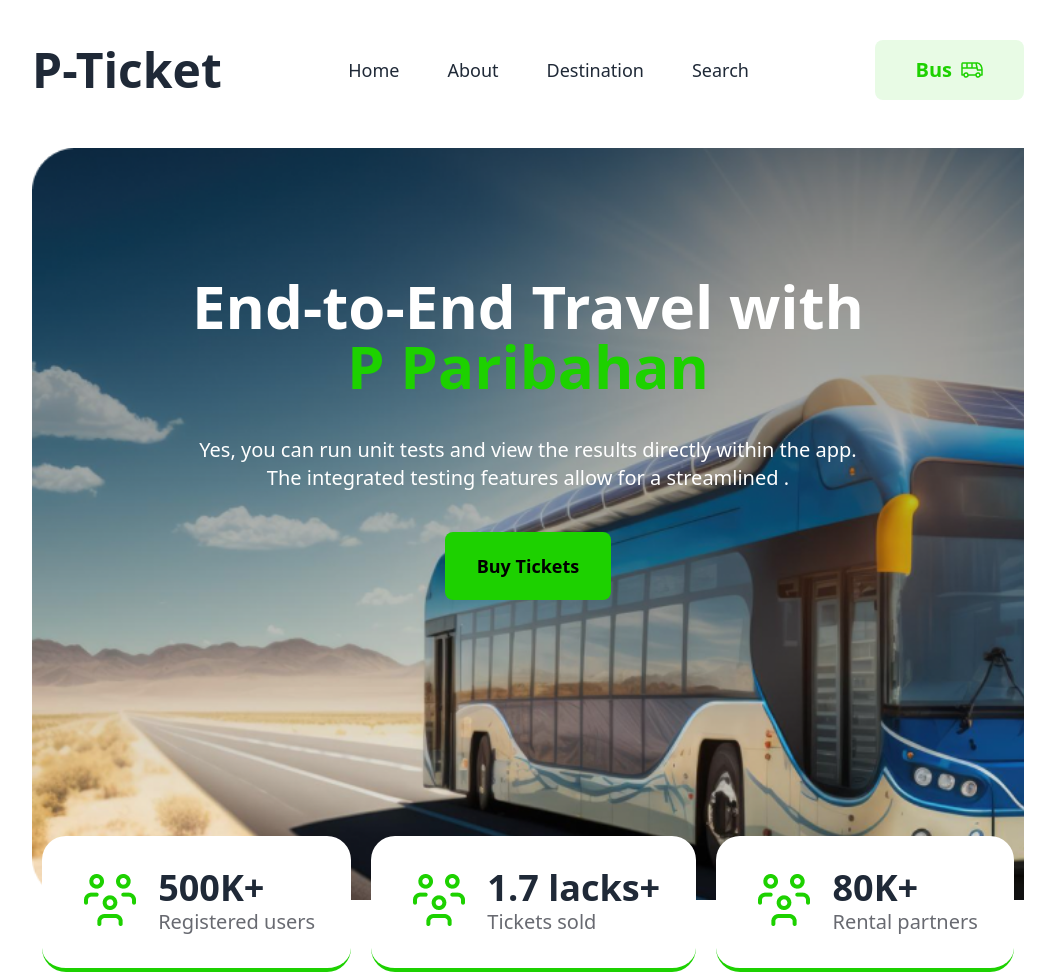
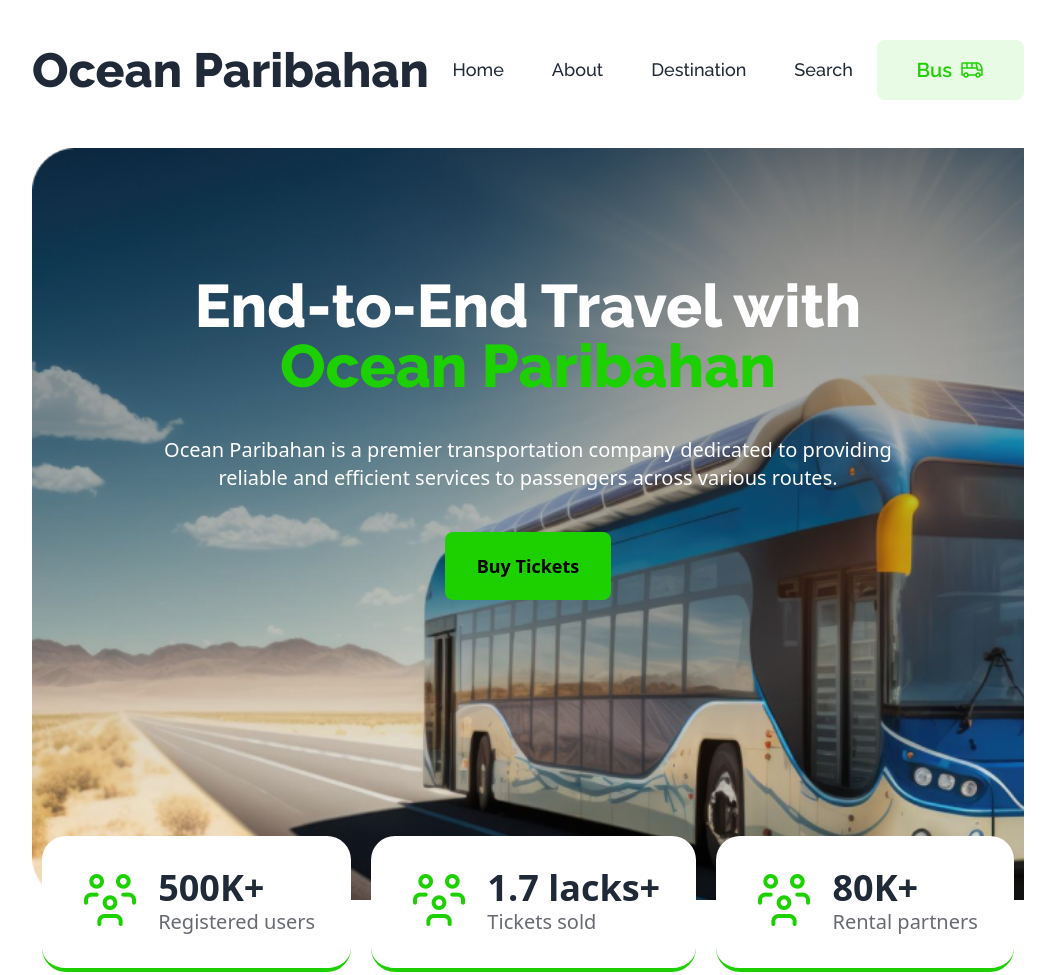
Before and after one commit to mdmarufhossianbd/assignment5th, a plain HTML site: page index.html in a window 1280 px wide. Shown: the top 975 px of the page, without its empty margins (112-1167 px from the left). Drawn offline with nearby package versions, Linux system fonts and the light colour scheme.

Commit message:
name change

```diff
--- a/index.html
+++ b/index.html
@@ -4,7 +4,7 @@
 <head>
     <meta charset="UTF-8">
     <meta name="viewport" content="width=device-width, initial-scale=1.0">
-    <title>Buy Bus Ticket</title>
+    <title>Ocean Paribahan Tickets Boooking</title>
     <!-- Tailwind and Daisy -->
     <link href="https://cdn.jsdelivr.net/npm/daisyui@4.7.2/dist/full.min.css" rel="stylesheet" type="text/css" />
     <script src="https://cdn.tailwindcss.com"></script>
@@ -16,11 +16,11 @@
         rel="stylesheet">
     <style>
         .raleway {
-            font-family: "Raleway", sans-serif;
+            font-family: Raleway;
         }
 
         .inter {
-            font-family: "Inter", sans-serif;
+            font-family: Inter;
         }
     </style>
 </head>
@@ -30,10 +30,10 @@
     <section class="mx-36 mt-10">
         <div class="flex items-center justify-between">
             <div>
-                <h2 class="font-extrabold text-5xl">P-Ticket</h2>
+                <h2 id="font " class="font-extrabold text-5xl raleway">Ocean Paribahan</h2>
             </div>
             <div>
-                <ul class="flex gap-12 font-medium text-lg">
+                <ul class="flex gap-12 font-medium raleway text-lg">
                     <li><a href="#">Home</a></li>
                     <li><a href="#">About</a></li>
                     <li><a href="#">Destination</a></li>
@@ -42,7 +42,7 @@
             </div>
             <div>
                 <button
-                    class="flex items-center gap-2 bg-[#1dd1001a] text-xl font-semibold text-[#1dd100] px-10 py-4 rounded-lg">Bus<img
+                    class="flex items-center gap-2 bg-[#1dd1001a] text-xl raleway font-semibold text-[#1dd100] px-10 py-4 rounded-lg">Bus<img
                         src="images/bus-icon.png"></button>
             </div>
         </div>
@@ -51,14 +51,12 @@
     <section class="mx-36 mt-10">
         <div class="bg-[url('images/banner.png')] bg-no-repeat bg-cover mt-12 text-center">
             <div class="flex flex-col justify-center items-center">
-                <h2 class="pt-32 text-white text-6xl font-extrabold -leading-10">End-to-End Travel with <br><span
-                        class="text-[#1dd100]">P Paribahan</span>
+                <h2 class="pt-32 raleway text-white text-6xl font-extrabold -leading-10">End-to-End Travel with
+                    <br><span class="text-[#1dd100] raleway">Ocean Paribahan</span>
                 </h2>
-                <p class="text-white text-xl my-10">Yes, you can run unit tests and view the results directly within
-                    the
-                    app. <br> The
-                    integrated testing features
-                    allow for a streamlined .</p>
+                <p class="text-white text-xl my-10 max-w-[760px]">Ocean Paribahan is a premier transportation company
+                    dedicated to
+                    providing reliable and efficient services to passengers across various routes.</p>
                 <a href="#ticket" class="text-black bg-[#1dd100] text-lg font-bold py-5 px-8 rounded-lg mb-[300px]">Buy
                     Tickets</a>
             </div>
@@ -139,12 +137,11 @@
         class="bg-[#f7f8f8] pb-32 rounded-tl-[5%] rounded-tr-[5%] border border-t-2 border-t-[#1dd100]">
         <div class="rounded-tl-[10%] rounded-tr-[10%] px-36">
             <div class="flex flex-col justify-center items-center pt-32 pb-12">
-                <h2 class="pb-8 font-bold text-4xl">P.H Paribahan</h2>
-                <p class="text-[#03071299] text-lg text-center">Yes, you can run unit tests and view the results
-                    directly within the
-                    app.
-                    The integrated testing <br>
-                    features allow for a streamlined .</p>
+                <h2 class="pb-8 font-bold text-4xl">Ocean Paribahan</h2>
+                <p class="text-[#03071299] text-lg text-center max-w-[760px]">Our application seamlessly integrates unit
+                    testing
+                    capabilities, enabling users to execute tests and conveniently review results within the app
+                    interface. </p>
             </div>
             <div class="bg-white flex rounded-3xl">
                 <div class="w-[70%] p-8">
@@ -152,7 +149,7 @@
                         <div class="flex gap-4">
                             <img src="images/bus-logo.png">
                             <div class="flex flex-col">
-                                <h3 class="font-bold text-3xl">Greenline Paribahan</h3>
+                                <h3 class="font-bold text-3xl">Ocean Paribahan</h3>
                                 <p class="text-[#03071299], text-lg">Coach-009-WEB ! AC_Business</p>
                             </div>
                         </div>
@@ -402,8 +399,9 @@
     <footer class="bg-black text-white px-36 py-14">
         <div class="flex justify-between border-dashed border-b-2 border-[#ffffff4d] pb-28">
             <div>
-                <h2 class="font-extrabold text-4xl pb-4">P-Ticket</h2>
-                <p class="text-[#ffffffcc] ">P-Ticket is a digital platform to make your daily <br> commuting better.
+                <h2 class="font-extrabold text-4xl pb-4">Ocean Paribahan</h2>
+                <p class="text-[#ffffffcc] ">Ocean Paribahan is a digital platform to make your daily <br> commuting
+                    better.
                 </p>
             </div>
             <div>
@@ -418,7 +416,7 @@
             </div>
         </div>
         <div class="flex justify-between mt-8 pb-28">
-            <p>@all rights reserved, P-Ticket services limited.2024</p>
+            <p>2024 @ all rights reserved, Ocean Paribahan services limited.</p>
             <div class="flex gap-5">
                 <a href="#">Terms & condition</a><a href="#">Return & refund policy</a><a href="#">Privacy policy</a>
             </div>
```
Also changed, not shown: style.css (added).
